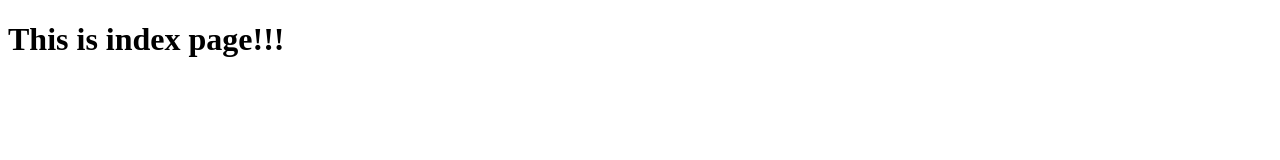
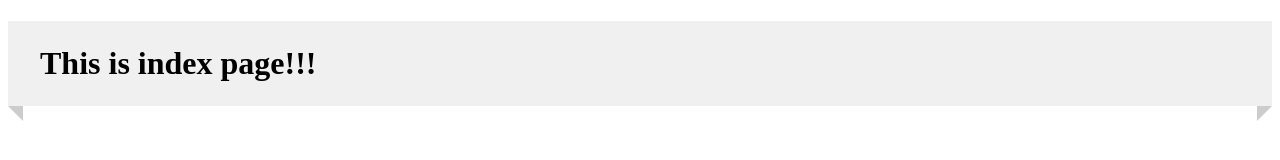
Before and after one commit to aokumasan/eevee, a plain HTML site: page public/index.html in a window 1280 px wide. Drawn offline with Linux system fonts and the light colour scheme.

Commit message:
Add sample css

```diff
--- /dev/null
+++ b/public/css/style.css
@@ -0,0 +1,24 @@
+h1 {
+  position: relative;
+  padding: .75em 1em;
+  background-color: #f0f0f0;
+}
+h1::before,
+h1::after {
+  content: '';
+  position: absolute;
+  top: 100%;
+  border-style: solid;
+  border-color: transparent;
+}
+h1::before {
+  left: 0;
+  border-width: 0 15px 15px 0;
+  border-right-color: #ccc;
+}
+h1::after {
+  right: 0;
+  border-style: solid;
+  border-width: 15px 15px 0 0;
+  border-top-color: #ccc;
+}
--- a/public/index.html
+++ b/public/index.html
@@ -3,6 +3,7 @@
   <head>
     <meta charset="utf-8">
     <title>Eevee HTTP Server</title>
+    <link rel="stylesheet" href="css/style.css">
   </head>
 
   <body>
```
